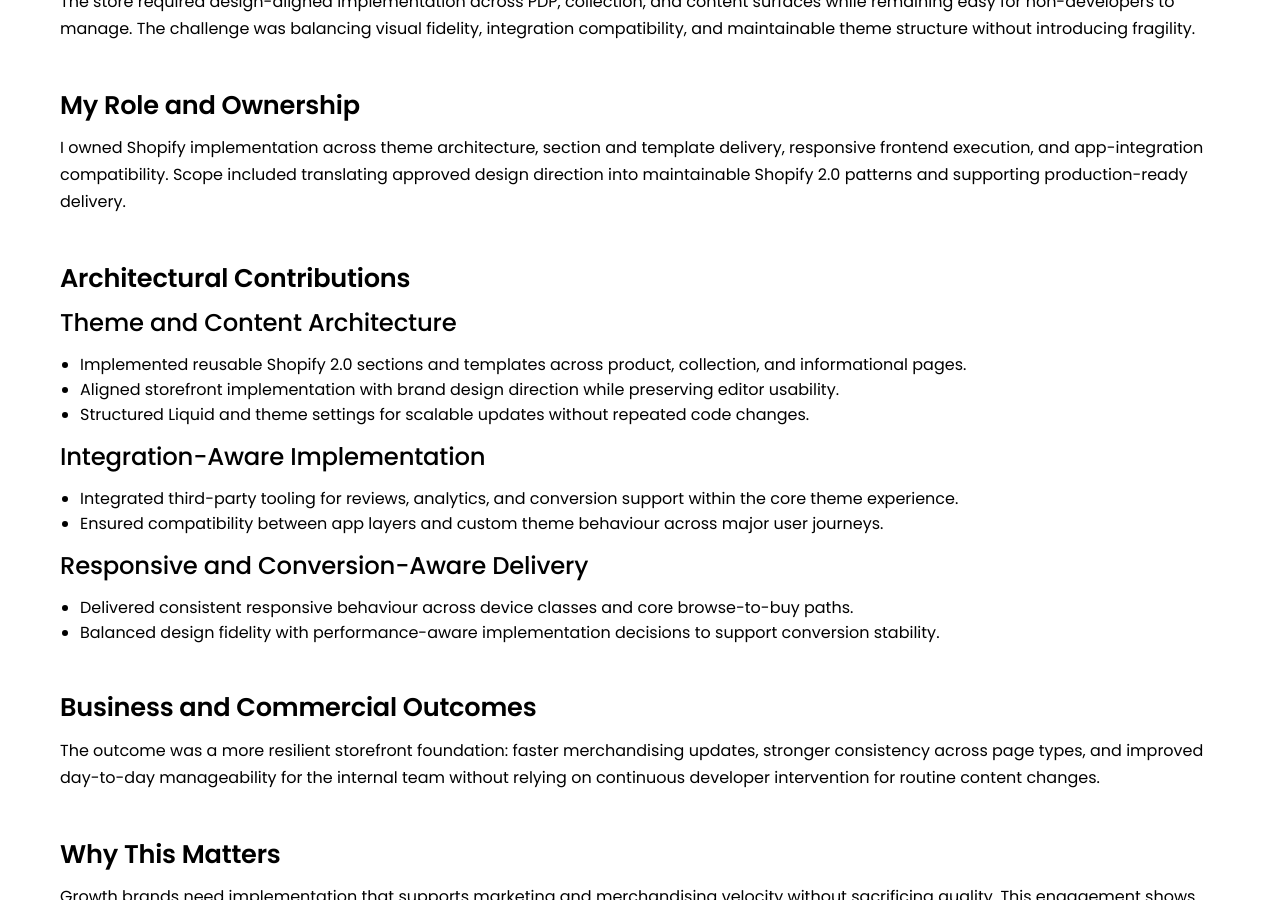
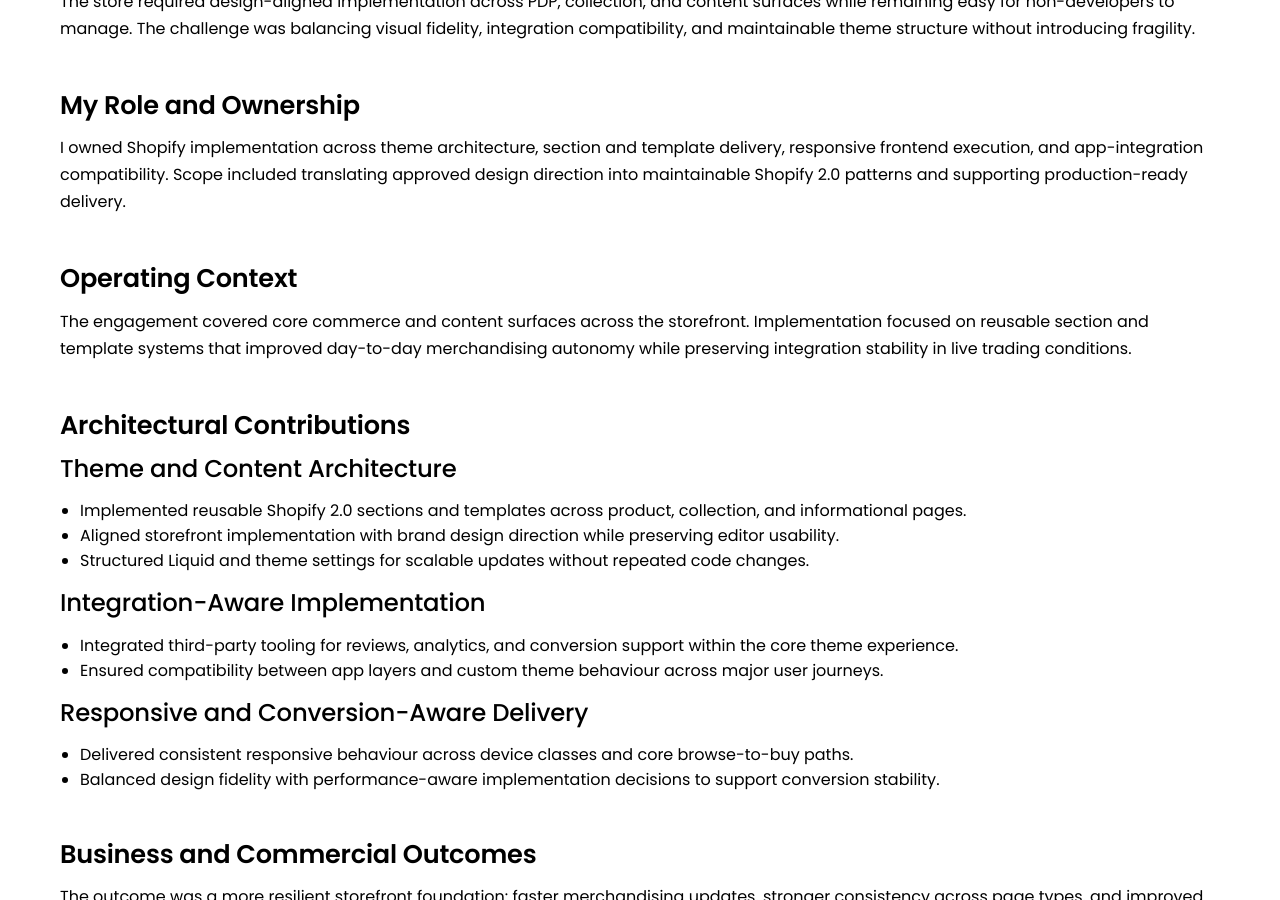
Before and after one commit to DanielleChantee/daniellechantee.github.io, a Jekyll site: the page built from projects/pets-purest.html, in a window 1280 px wide and 900 px high, scrolled down 740 px. Built offline with Jekyll 4.4.1, drawn with Linux system fonts in a browser that asks for light colours.

Commit message:
Refine operating context copy across work and top case studies

```diff
--- a/projects/pets-purest.html
+++ b/projects/pets-purest.html
@@ -38,6 +38,14 @@
       template delivery, responsive frontend execution, and app-integration
       compatibility. Scope included translating approved design direction into
       maintainable Shopify 2.0 patterns and supporting production-ready delivery.
+    </p>
+
+    <h2>Operating Context</h2>
+    <p>
+      The engagement covered core commerce and content surfaces across the
+      storefront. Implementation focused on reusable section and template
+      systems that improved day-to-day merchandising autonomy while preserving
+      integration stability in live trading conditions.
     </p>
 
     <h2>Architectural Contributions</h2>
```
Also changed, not shown: projects/arne.html (+8 -0 lines), projects/esl.html (+8 -0 lines), work.html (+13 -0 lines).
